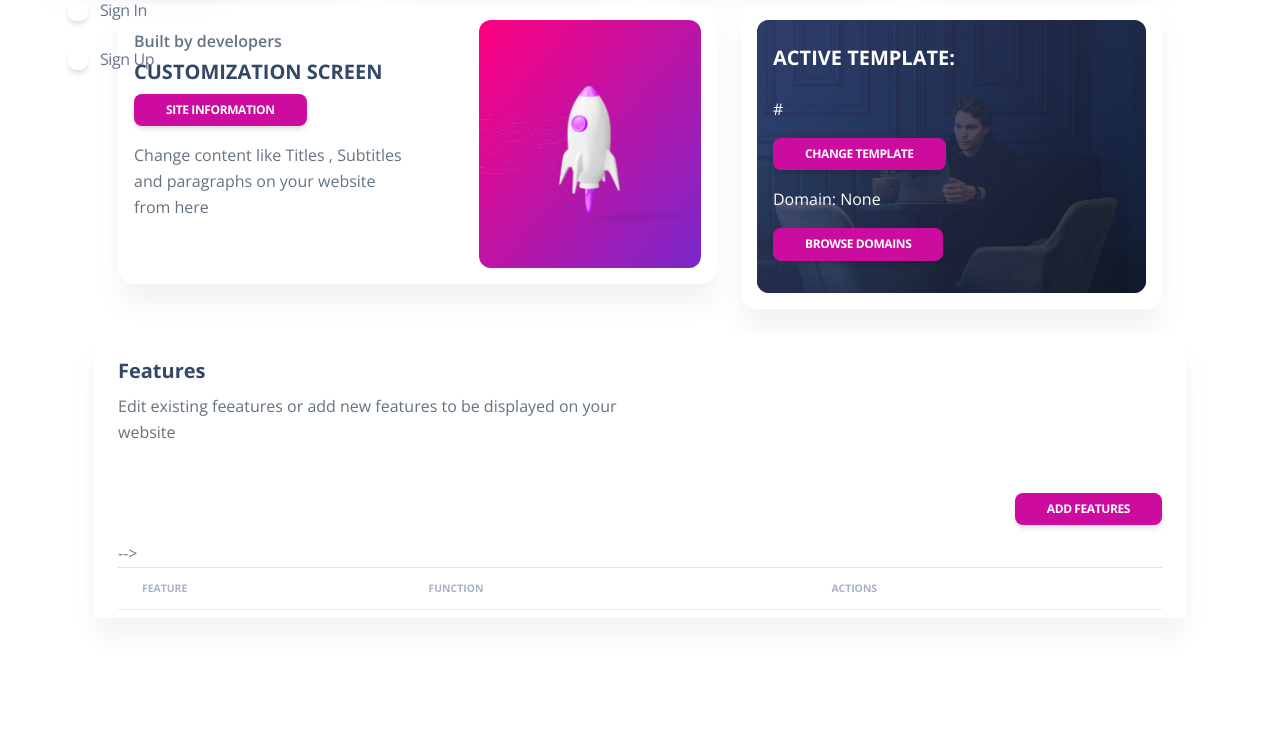
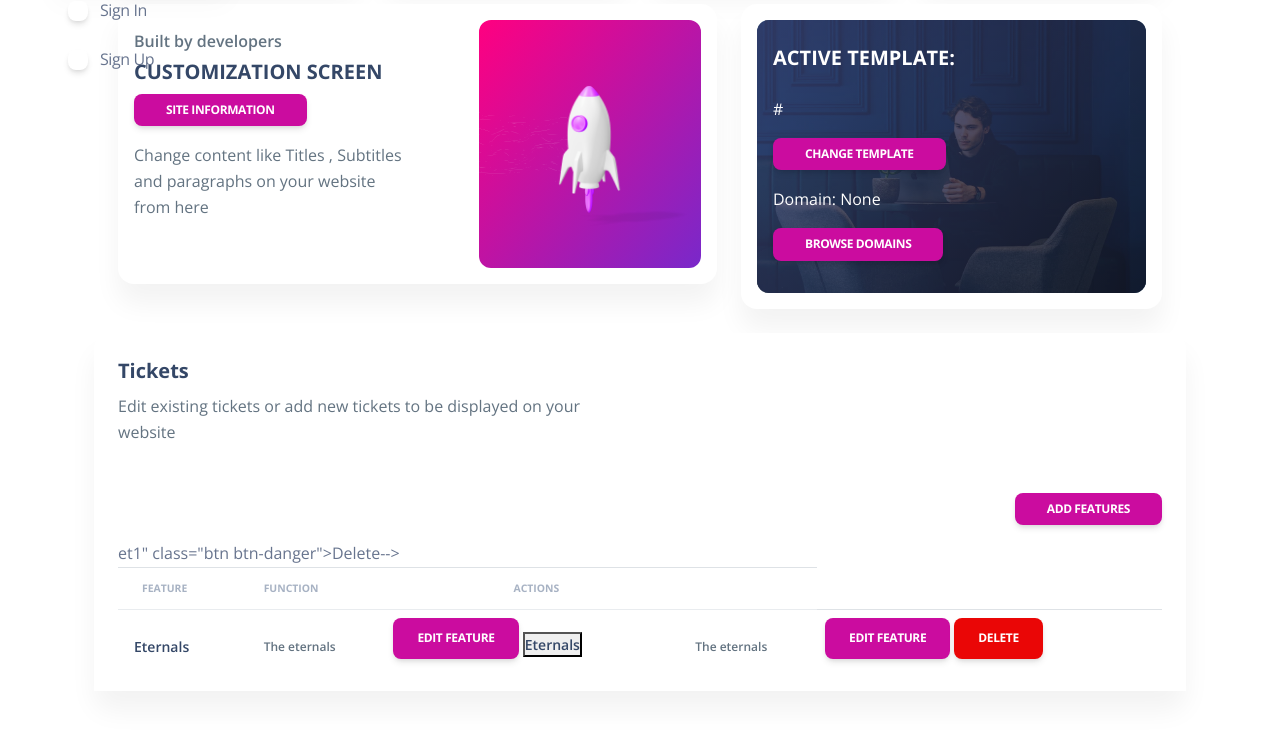
Before and after one commit to raymondvaughanwilliams/movieticket, a Flask app: template structure/templates/index.html in a window 1280 px wide. Shown: the part 224-965 px from the top of the page. Before the commit the page ends 834 px from the top, so only its background shows below. Run offline with Flask 2, Linux system fonts and the light colour scheme; the template is opened without the code that fills it: values that come from a table or form of the project are taken from there, others are empty; data comes from the database, SQL or seed files in the repository; both versions use the stored data as it was after the commit; some libraries are stand-ins or nearby versions.

Commit message:
created add ticket functionality

```diff
--- a/structure/core/views.py
+++ b/structure/core/views.py
@@ -26,7 +26,7 @@ def index():
     '''
     page = request.args.get('page', 1, type=int)
 
-    return render_template('index.html')
+    return render_template('info.html')
 # @core.route('/base')
 # def base():
 #     '''
--- a/structure/models.py
+++ b/structure/models.py
@@ -78,6 +78,8 @@ class Ticket(db.Model):
 
     def __repr__(self):
         return '<Addproduct %r>' % self.name
+
+
 # admin.add_view(ModelView(Report,db.session))
 
 
--- a/structure/templates/index.html
+++ b/structure/templates/index.html
@@ -212,7 +212,7 @@
                   <div class="d-flex flex-column h-100">
                     <p class="mb-1 pt-2 text-bold">Built by developers</p>
                     <h5 class="font-weight-bolder">CUSTOMIZATION SCREEN</h5>
-                  <a  href="#"> <button class=' btn btn-primary btn-sm btn-icon'>Site Information</button></a>
+                  <a  href="{{url_for('admins.addticket')}} "> <button class=' btn btn-primary btn-sm btn-icon'>Site Information</button></a>
                     <p class="mb-5">Change content like Titles , Subtitles and paragraphs  on your website from here</p>
 
                   </div>
@@ -262,8 +262,8 @@
               <div class="row">
                 <div class="col-lg-6">
                   <div class="d-flex flex-column h-100">
-                    <h5 class="font-weight-bolder">Features</h5>
-                    <p class="mb-5">Edit existing feeatures or add new features to be displayed on your website</p>
+                    <h5 class="font-weight-bolder">Tickets</h5>
+                    <p class="mb-5">Edit existing tickets or add new tickets to be displayed on your website</p>
 
                   </div>
               </div>
@@ -283,6 +283,92 @@
                       <th class="text-secondary opacity-7"></th>
                     </tr>
                   </thead>
+                  <tbody>
+                  {% for ticket in tickets %}
+                  <tr>
+                    <td>
+                      <div class="d-flex px-2 py-1">
+
+                        <div class="d-flex flex-column justify-content-center">
+                          <h6 class="mb-0 text-sm">{{ticket.name}}</h6>
+                        </div>
+                      </div>
+                    </td>
+                    <td>
+                      <p class="text-xs font-weight-bold mb-0">{{ ticket.description }}</p>
+                    </td>
+
+                    <td class="align-middle">
+                      <a href="javascript:;" class="text-secondary font-weight-bold text-xs" data-toggle="tooltip" data-original-title="Edit user">
+                        <a href="#" class="btn btn-primary">Edit Feature</a>
+
+                        <button data-toggle="modal" data-target="#deletetick   {% for ticket in tickets %}
+                    <tr>
+                      <td>
+                        <div class="d-flex px-2 py-1">
+
+                          <div class="d-flex flex-column justify-content-center">
+                            <h6 class="mb-0 text-sm">{{ticket.name}}</h6>
+                          </div>
+                        </div>
+                      </td>
+                      <td>
+                        <p class="text-xs font-weight-bold mb-0">{{ ticket.description }}</p>
+                      </td>
+
+                      <td class="align-middle">
+                        <a href="javascript:;" class="text-secondary font-weight-bold text-xs" data-toggle="tooltip" data-original-title="Edit user">
+                          <a href="#" class="btn btn-primary">Edit Feature</a>
+
+                          <button data-toggle="modal" data-target="#"  class="btn btn-danger"><i class="fa fa-edit"></i>Delete</button>
+                          <div class="modal fade" id="d" tabindex="-1" role="dialog" aria-labelledby="edittestimonial" aria-hidden="true">
+                            <div class="modal-dialog modal-dialog-centered" role="document">
+                              <div class="modal-content">
+                                <div class="modal-header">
+                                  <h5 class="modal-title" id="#">Modal title</h5>
+                                  <button type="button" class="close" data-dismiss="modal" aria-label="Close">
+                                    <span aria-hidden="true">&times;</span>
+                                  </button>
+                                </div>
+                                <div class="modal-body">
+                                  <form action="#"
+                                  >
+                                    <input class='btn btn-danger' type="submit" value="Delete">
+                                    </div>
+                                  </form>
+                                </div>
+                              </div>
+                            </div>
+                            </div>
+                      </td>
+                    </tr>
+                    <tr>
+                      {% endfor %}
+                      et{{ticket.id}}"  class="btn btn-danger"><i class="fa fa-edit"></i>Delete</button>
+                        <div class="modal fade" id="" tabindex="-1" role="dialog" aria-labelledby="edittestimonial" aria-hidden="true">
+                          <div class="modal-dialog modal-dialog-centered" role="document">
+                            <div class="modal-content">
+                              <div class="modal-header">
+                                <h5 class="modal-title" id="">Modal title</h5>
+                                <button type="button" class="close" data-dismiss="modal" aria-label="Close">
+                                  <span aria-hidden="true">&times;</span>
+                                </button>
+                              </div>
+                              <div class="modal-body">
+                                <form action="#"
+                                >
+                                  <input class='btn btn-danger' type="submit" value="Delete">
+                                  </div>
+                                </form>
+                              </div>
+                            </div>
+                          </div>
+                          </div>
+                    </td>
+                  </tr>
+                  <tr>
+                    {% endfor %}
+
 
 
                   </tbody>-->
```
Also changed, not shown: structure/__init__.py (+6 -1 lines), structure/admin/forms.py (+18 -2 lines), structure/admin/views.py (+100 -6 lines), structure/templates/_formhelpers.html (added, +12 -0 lines), structure/templates/addticket.html (added, +66 -0 lines), structure/data.sqlite, structure/static/images/603996cfea92b5897a11.png (added), structure/static/images/a857dcb9879014592920.png (added), structure/static/images/b9d2631ac8630bf11560.png (added), structure/static/images/c6f6110002b7cec31766.png (added).
